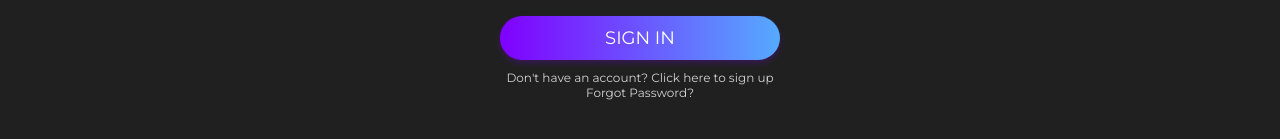
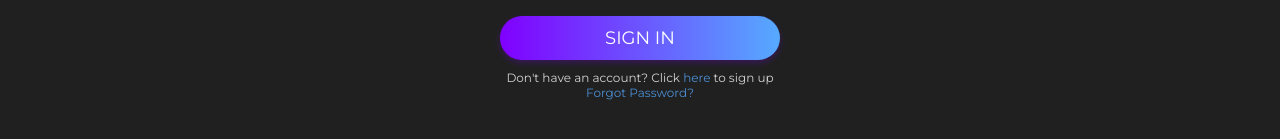
Before and after one commit to the-rebirth-project/socializer, a React (Create React App) app: page /login in a window 1280 px wide. Shown: the part 419-558 px from the top of the page. Built offline with nearby package versions, Linux system fonts and the light colour scheme; no server answers; what react-alert-template-basic would draw is missing.

Commit message:
:recycle: Refactor LoginForm to also reauthenticate a signed in user

```diff
--- a/src/components/specific/LoginForm/index.tsx
+++ b/src/components/specific/LoginForm/index.tsx
@@ -161,12 +161,18 @@ export const LoginForm: React.FC<LoginFormProps> = ({ reauthenticate }) => {
   };
 
   return (
+    <LoadingSpinner
+      loading={reauthenticate && userState.fetchingUser ? 1 : 0}
+      centerSpinner
+    >
       <Form
         onSubmit={onSubmit}
+        initialValues={initialValues}
         render={({ handleSubmit }) => (
           <FormWrapper onSubmit={handleSubmit}>
             <Field
               name='email'
+              initialValue={userState.email}
               validate={required}
               render={({ input, meta }) => (
                 <FormFieldGrid>
@@ -215,6 +221,7 @@ export const LoginForm: React.FC<LoginFormProps> = ({ reauthenticate }) => {
               )}
             />
 
+            {!reauthenticate && (
               <Field
                 name='stayLoggedIn'
                 type='checkbox'
@@ -232,6 +239,7 @@ export const LoginForm: React.FC<LoginFormProps> = ({ reauthenticate }) => {
                   </CheckboxFieldGrid>
                 )}
               />
+            )}
 
             <MetaTextContainer>
               <ErrorMessage>{submitError}</ErrorMessage>
@@ -239,17 +247,28 @@ export const LoginForm: React.FC<LoginFormProps> = ({ reauthenticate }) => {
 
             <ButtonContainer>
               <FancyButton onClick={handleSubmit}>
-              {!signingIn && 'Sign In'}{' '}
+                {reauthenticate
+                  ? !signingIn && 'Reauthenticate'
+                  : !signingIn && 'Sign In'}{' '}
                 <TextLoader loading={signingIn}>Authenticating...</TextLoader>
               </FancyButton>
+
+              {!reauthenticate && (
                 <SmallText>
                   Don't have an account? Click{' '}
-              <LinkText to='/register'>here</LinkText> to sign up{' '}
-              <LinkText to='/forgot-password'>Forgot Password?</LinkText>
+                  <LinkText to='/register' highlight>
+                    here
+                  </LinkText>{' '}
+                  to sign up{' '}
+                  <LinkText to='/forgot-password' highlight>
+                    Forgot Password?
+                  </LinkText>
                 </SmallText>
+              )}
             </ButtonContainer>
           </FormWrapper>
         )}
       />
+    </LoadingSpinner>
   );
 };
```
Lines whose indentation alone changed are shown as unchanged.
